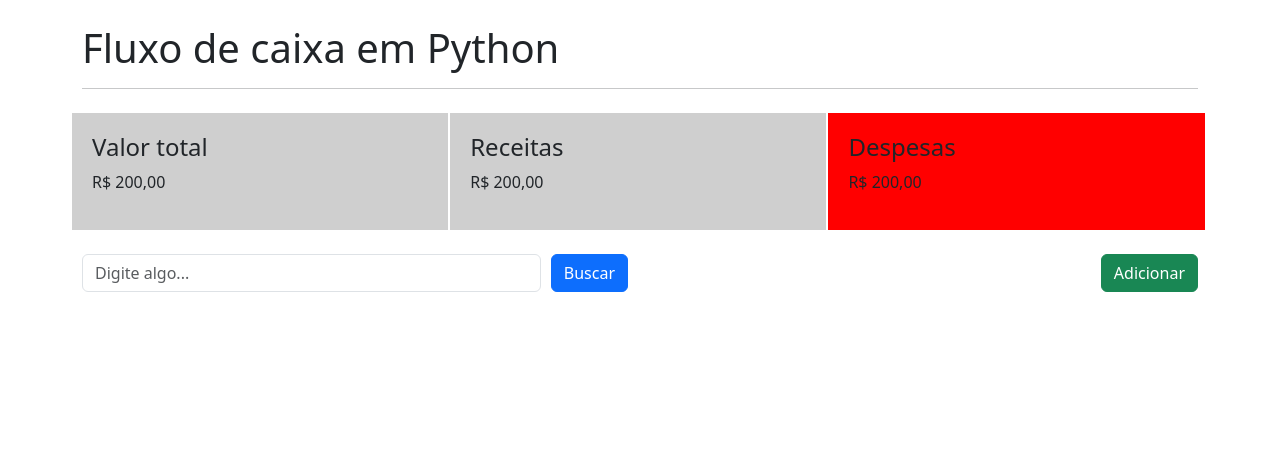
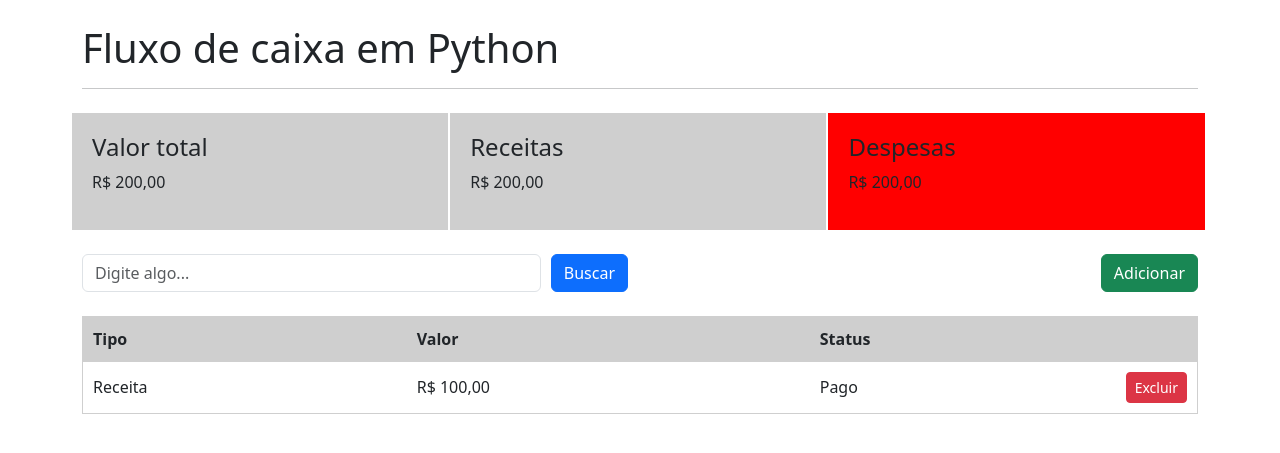
Before and after one commit to EsdrasOliver/fluxo-caixa-python, a Flask app: page / in a window 1280 px wide. Shown: the top 453 px of the page. Run offline with Flask 3, Linux system fonts and the light colour scheme.

Commit message:
tabela e seu estilo

```diff
--- a/src/static/css/style.css
+++ b/src/static/css/style.css
@@ -12,3 +12,27 @@
 .dvBusca form input {
     margin-right: 10px;
 }
+
+.dvTabela table {
+    width: 100%;
+}
+
+.dvTabela table th {
+    padding: 10px;
+}
+
+.dvTabela table tr {
+    border: 1px solid #cfcfcf;
+}
+
+.dvTabela table td {
+    padding: 10px;
+}
+
+.dvTabela table td:last-child {
+    width: 20px;
+}
+
+.dvTabela table thead {
+    background-color: #cfcfcf;
+}
--- a/src/templates/index.html
+++ b/src/templates/index.html
@@ -38,6 +38,31 @@
                 </div>
             </div>
 
+            <div class="row mt-4 dvTabela">
+                <div class="col-md-12">
+                    <table>
+                        <thead>
+                            <tr>
+                                <th scope="col">Tipo</th>
+                                <th scope="col">Valor</th>
+                                <th scope="col">Status</th>
+                                <th scope="col"></th>
+                            </tr>
+                        </thead>
+                        <tbody>
+                            <tr>
+                                <td>Receita</td>
+                                <td>R$ 100,00</td>
+                                <td>Pago</td>
+                                <td>
+                                    <a href="/excluir/1" class="btn btn-danger btn-sm">Excluir</a>
+                                </td>
+                            </tr>
+                        </tbody>
+                    </table>
+                </div>
+            </div>
+
         </div>
 
         <script src="https://cdn.jsdelivr.net/npm/bootstrap@5.3.3/dist/js/bootstrap.bundle.min.js" integrity="sha384-YvpcrYf0tY3lHB60NNkmXc5s9fDVZLESaAA55NDzOxhy9GkcIdslK1eN7N6jIeHz" crossorigin="anonymous"></script>
```
